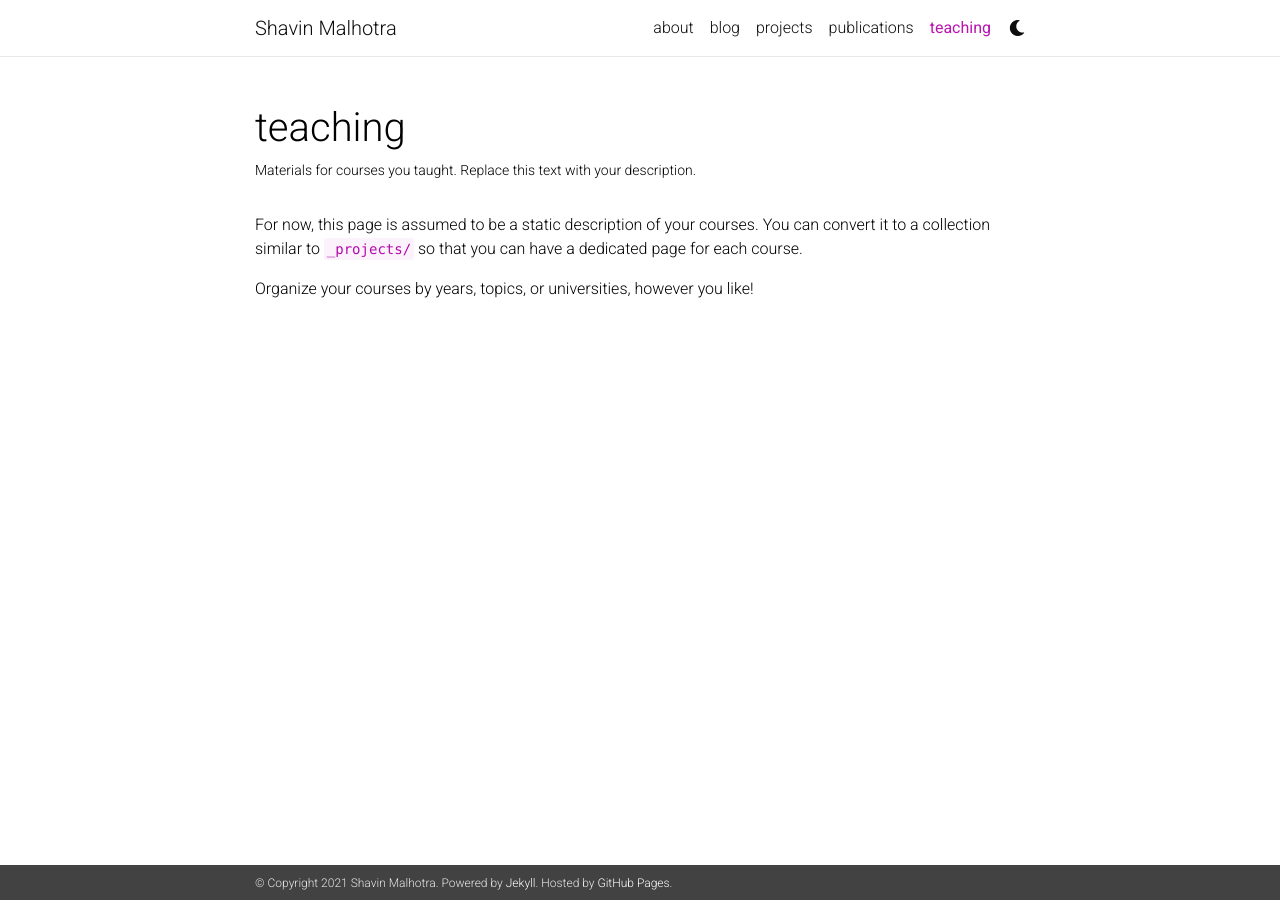
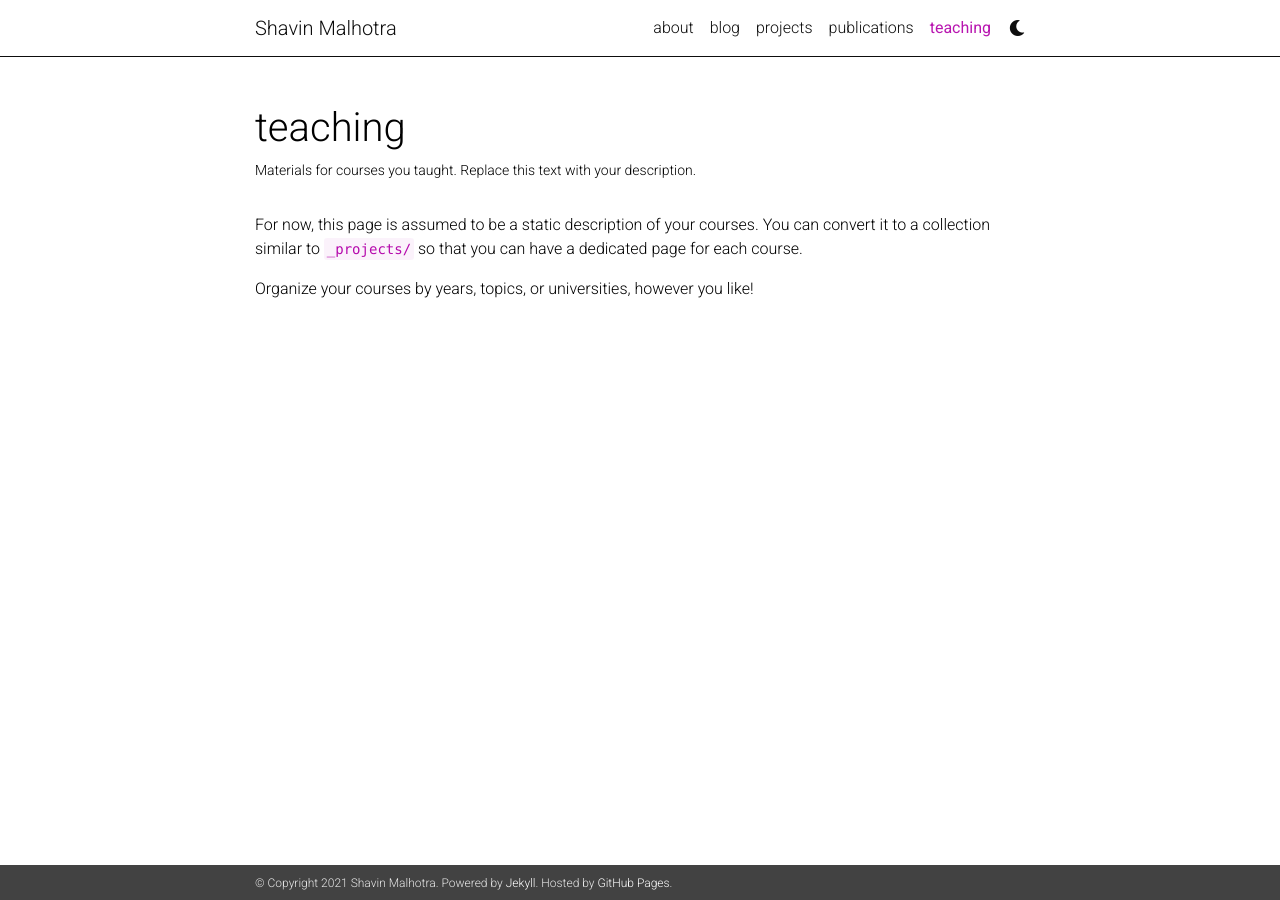
Before and after one commit to Guide-Analytics/shavin_website, a Jekyll site: the page built from _pages/teaching.md, in a window 1280 px wide. Built offline with Jekyll 4.4.1, drawn with Linux system fonts in a browser that asks for light colours; nearby versions of some CDN libraries; comment, search, counter and statistics services are not loaded; a style sheet for code colours, icons or effects is not loaded.

Commit message:
Update _base.scss

```diff
--- a/_sass/_base.scss
+++ b/_sass/_base.scss
@@ -57,7 +57,7 @@
   .address {
     margin-bottom: 5px;
     margin-top: 5px;
-    font-family: monospace;
+    font-family: calibri;
     p {
       display: inline-block;
       margin: 0;
@@ -91,7 +91,7 @@
 
 .navbar {
   box-shadow: none;
-  border-bottom: 1px solid $grey-color-light;
+  border-bottom: 1px solid $black-color;
   background-color: var(--global-bg-color);
   opacity: 0.95;
 }
```
